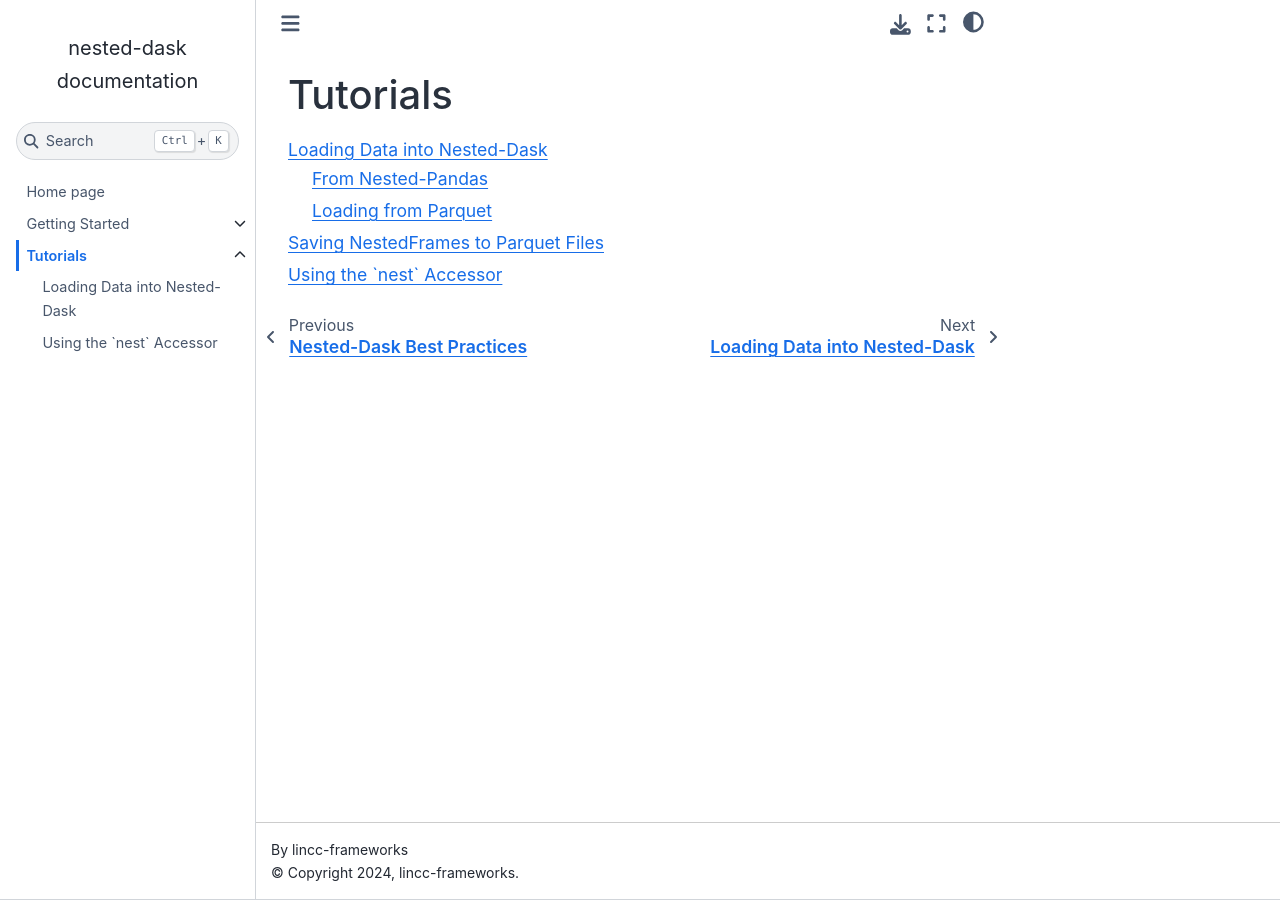
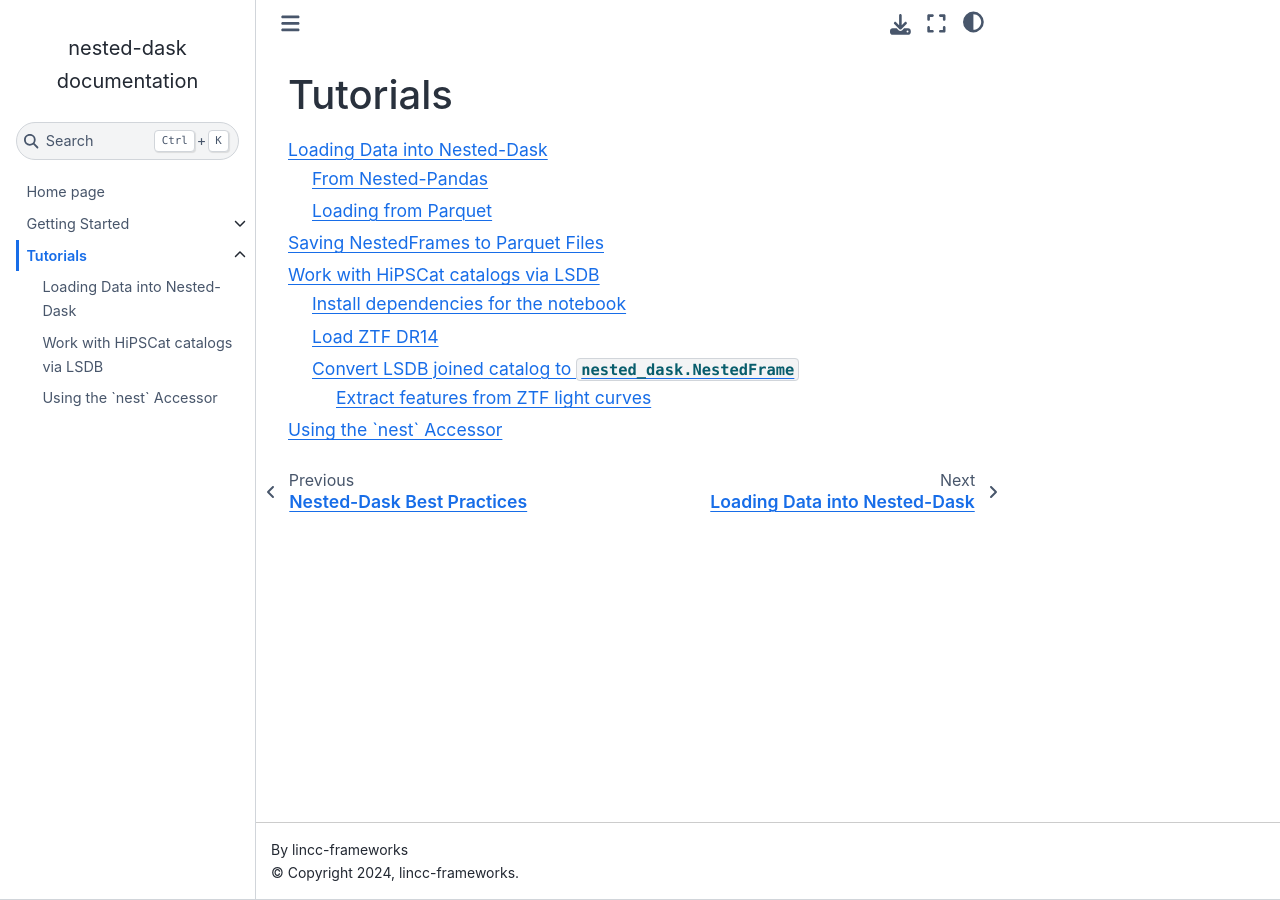
Before and after one commit to lincc-frameworks/nested-dask, a Sphinx documentation site: the page built from docs/tutorials.rst, in a window 1280 px wide. Built offline with Sphinx 7.4.7 and the Sphinx Book theme 1.1.4, drawn with Linux system fonts in a browser that asks for light colours; pages that are not in the unit, such as notebooks, are missing from menus.

Commit message:
Update LSDB notebook with ScIeNCe

```diff
--- a/docs/tutorials.rst
+++ b/docs/tutorials.rst
@@ -4,4 +4,5 @@ Tutorials
 .. toctree::
 
     Loading Data into Nested-Dask <tutorials/loading_data>
+    Work with HiPSCat catalogs via LSDB <tutorials/work_with_lsdb>
     Using the `nest` Accessor <tutorials/nest_accessor>
```
Also changed, not shown: docs/tutorials/work_with_lsdb.ipynb.
